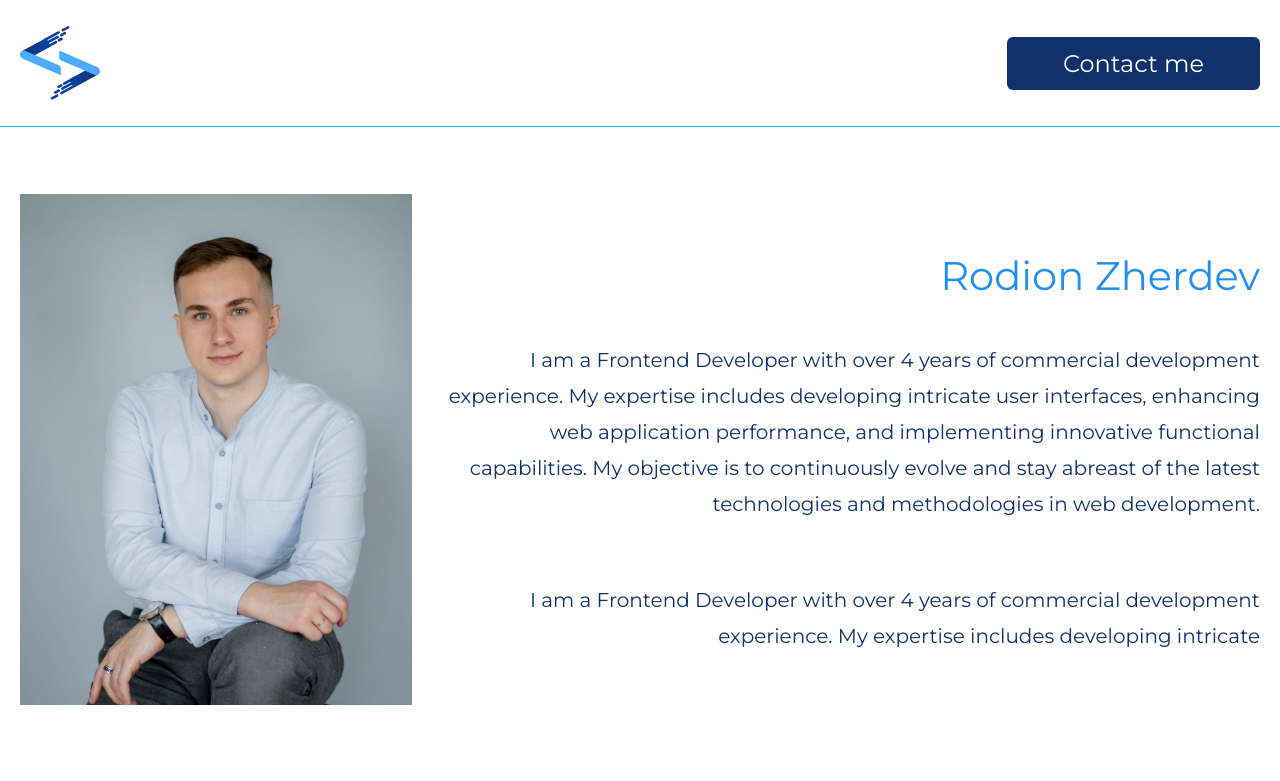
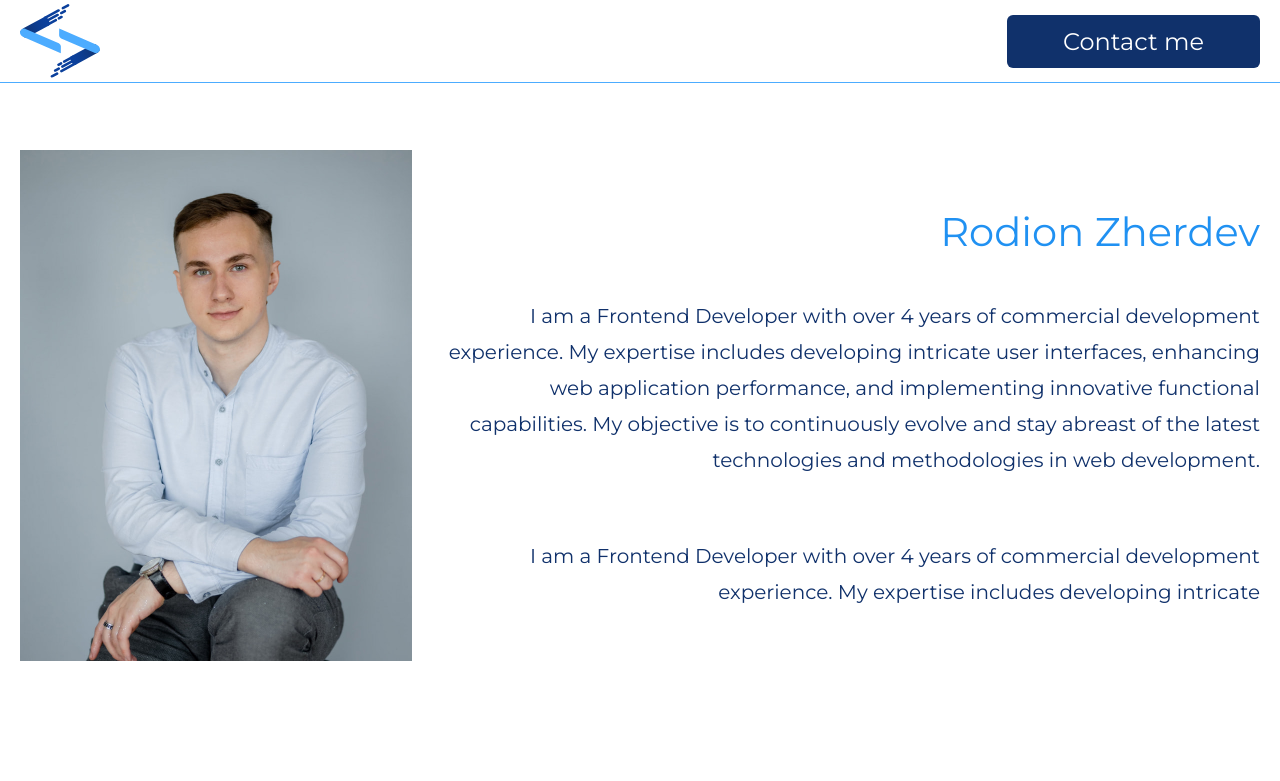
Before and after one commit to ZhRodion/my-landing, a Next.js app: page / in a window 1280 px wide. Shown: the top 781 px of the page. Built offline with nearby package versions, Linux system fonts and the light colour scheme.

Commit message:
feat: image optimization

```diff
--- a/app/layout.tsx
+++ b/app/layout.tsx
@@ -1,5 +1,7 @@
 import Header from '@/header/header'
 import type { Metadata } from 'next'
+import Head from 'next/head'
+
 import { Montserrat } from 'next/font/google'
 import './globals.css'
 
@@ -17,6 +19,9 @@ export default function RootLayout({
 }>) {
 	return (
 		<html lang='en'>
+			<Head>
+				<meta name='theme-color' content='#2091F2'></meta>
+			</Head>
 			<body className={inter.className}>
 				<Header />
 				{children}
--- a/app/ui/header/header.tsx
+++ b/app/ui/header/header.tsx
@@ -3,7 +3,7 @@ import ContactModal from '@/modal/modal'
 
 export default function Header() {
 	return (
-		<header className='header w-full border-b border-b-blueBorder xl:py-[26px] s:py-2'>
+		<header className='header w-full border-b border-b-blueBorder py-1'>
 			<div className='container-wrapper flex justify-between items-center'>
 				<DevLogo />
 				<ContactModal />
--- a/app/ui/hero/hero.tsx
+++ b/app/ui/hero/hero.tsx
@@ -38,6 +38,8 @@ export default function Hero() {
 							className='object-cover'
 							src='/images/hero/rodion.jpg'
 							fill={true}
+							priority={true}
+							loading='eager'
 							alt='.Rodions Photo'
 						/>
 					</div>
--- a/app/ui/technology-slider/technology-slider.tsx
+++ b/app/ui/technology-slider/technology-slider.tsx
@@ -102,6 +102,7 @@ export default function TechnologySlider() {
 						src={picSrc}
 						width={80}
 						height={80}
+						loading='eager'
 						alt={picAlt}
 					/>
 				</SwiperSlide>
```
